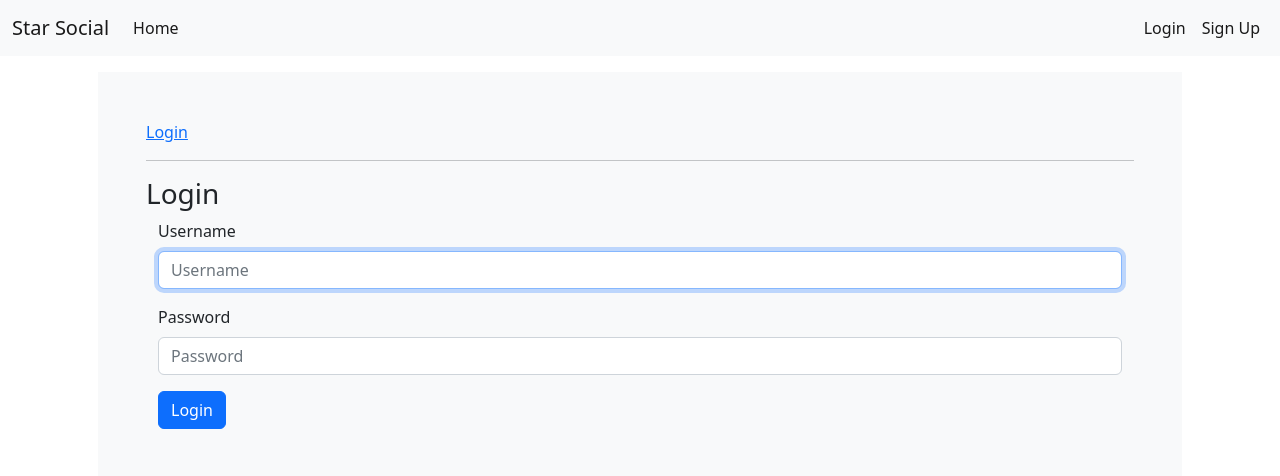
After one commit to P0ol3yG3ek/Django-Authentication-System, a Django app: page /authentication/login/ in a window 1280 px wide. The commit adds this page. Shown: the top 476 px of the page. Run offline with Django 4.2, Linux system fonts and the light colour scheme; some libraries are stand-ins or nearby versions.

Commit message:
finished auth

```diff
--- /dev/null
+++ b/authentication/templates/authentication/login.html
@@ -0,0 +1,21 @@
+{% extends "base.html" %}
+{% load bootstrap5 %}
+{% block breadcrumb %}
+<nav aria-label="breadcrumb">
+    <ol class="breadcrumb">
+        <li class="breadcrumb-item active" aria-current="page"><a href="#">Login</a></li>
+    </ol>
+</nav>
+{% endblock breadcrumb %}
+{% block base %}
+<h3>Login</h3>
+<div class="container">
+    <form method="POST" class="form">
+        {% csrf_token %}
+        {% bootstrap_form form %}
+        {% buttons %}
+        <button type="submit" class="btn btn-primary">Login</button>
+        {% endbuttons %}
+    </form>
+</div>
+{% endblock base %}
--- /dev/null
+++ b/authentication/urls.py
@@ -0,0 +1,10 @@
+from django.contrib.auth import views as auth_views
+from django.urls import path
+from . import views
+
+app_name = 'authentication'
+
+urlpatterns = [
+    path('login/', auth_views.LoginView.as_view(template_name='authentication/login.html'), name='login'),
+    path('logout/', auth_views.LogoutView.as_view(), name='logout'),
+]
--- a/config/settings.py
+++ b/config/settings.py
@@ -49,6 +49,7 @@ INSTALLED_APPS = [
     'django.contrib.staticfiles',
     'authentication',
     'debug_toolbar',
+    'bootstrap5',
 ]
 
 MIDDLEWARE = [
@@ -137,3 +138,6 @@ STATICFILES_DIRS = [Path(BASE_DIR, 'static'),]
 DEFAULT_AUTO_FIELD = 'django.db.models.BigAutoField'
 
 INTERNAL_IPS = ['127.0.0.1',]
+
+LOGIN_REDIRECT_URL = 'login_landing'
+LOGOUT_REDIRECT_URL = 'logout_landing'
--- a/config/urls.py
+++ b/config/urls.py
@@ -6,6 +6,9 @@ from django.conf import settings
 urlpatterns = [
     path('admin/', admin.site.urls),
     path('', views.HomePage.as_view(), name='home'),
+    path('login_landing/', views.LoginLandingView.as_view(), name='login_landing'),
+    path('logout_landing/', views.LogoutLandingView.as_view(), name='logout_landing'),
+    path('authentication/', include('authentication.urls', namespace='authentication')),
 ]
 
 if settings.DEBUG:
--- a/config/views.py
+++ b/config/views.py
@@ -3,3 +3,9 @@ from django.views.generic import TemplateView
 
 class HomePage(TemplateView):
     template_name = 'index.html'
+
+class LoginLandingView(TemplateView):
+    template_name = 'login_landing.html'
+
+class LogoutLandingView(TemplateView):
+    template_name = 'logout_landing.html'
--- a/templates/base.html
+++ b/templates/base.html
@@ -36,11 +36,13 @@
                 </ul>
                 <ul class="navbar-nav ml-auto mb-2 mb-lg-0">
                     {% if user.is_authenticated %}
-                    <li class="nav-item"><a href="" class="nav-link active">logout</a></li>
-                    <li class="nav-item"><a href="" class="btn btn-outline-primary">admin</a>
+                    <li class="nav-item"><a href="{% url 'authentication:logout' %}" class="nav-link active">logout</a>
+                    </li>
+                    <li class="nav-item"><a href="{% url 'admin:index' %}" class="btn btn-outline-primary">admin</a>
                     </li>
                     {% else %}
-                    <li class="nav-item"><a href="" class="nav-link active">Login</a></li>
+                    <li class="nav-item"><a href="{% url 'authentication:login' %}" class="nav-link active">Login</a>
+                    </li>
                     <li class="nav-item"><a href="" class="nav-link active">Sign Up</a></li>
                     {% endif %}
                 </ul>
```
Also changed, not shown: templates/login_landing.html (added, +15 -0 lines), templates/logout_landing.html (added, +15 -0 lines).
